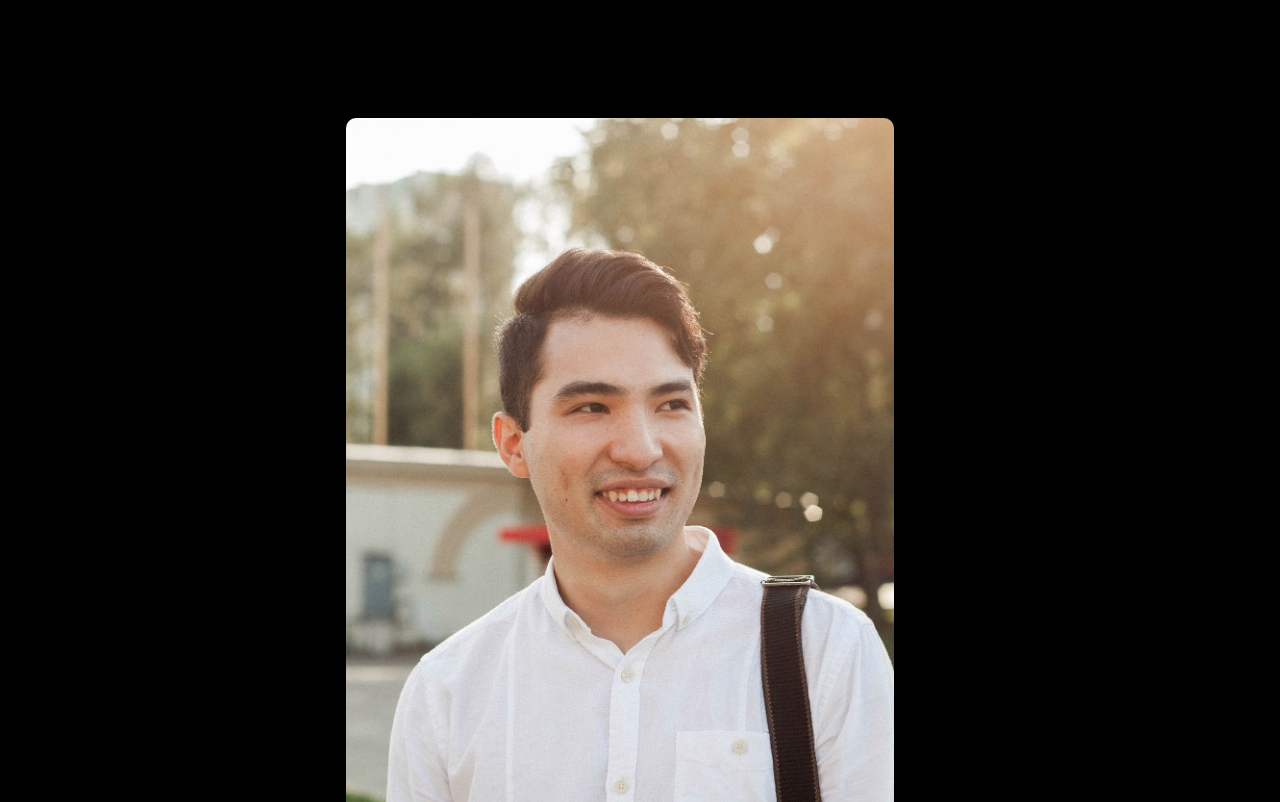
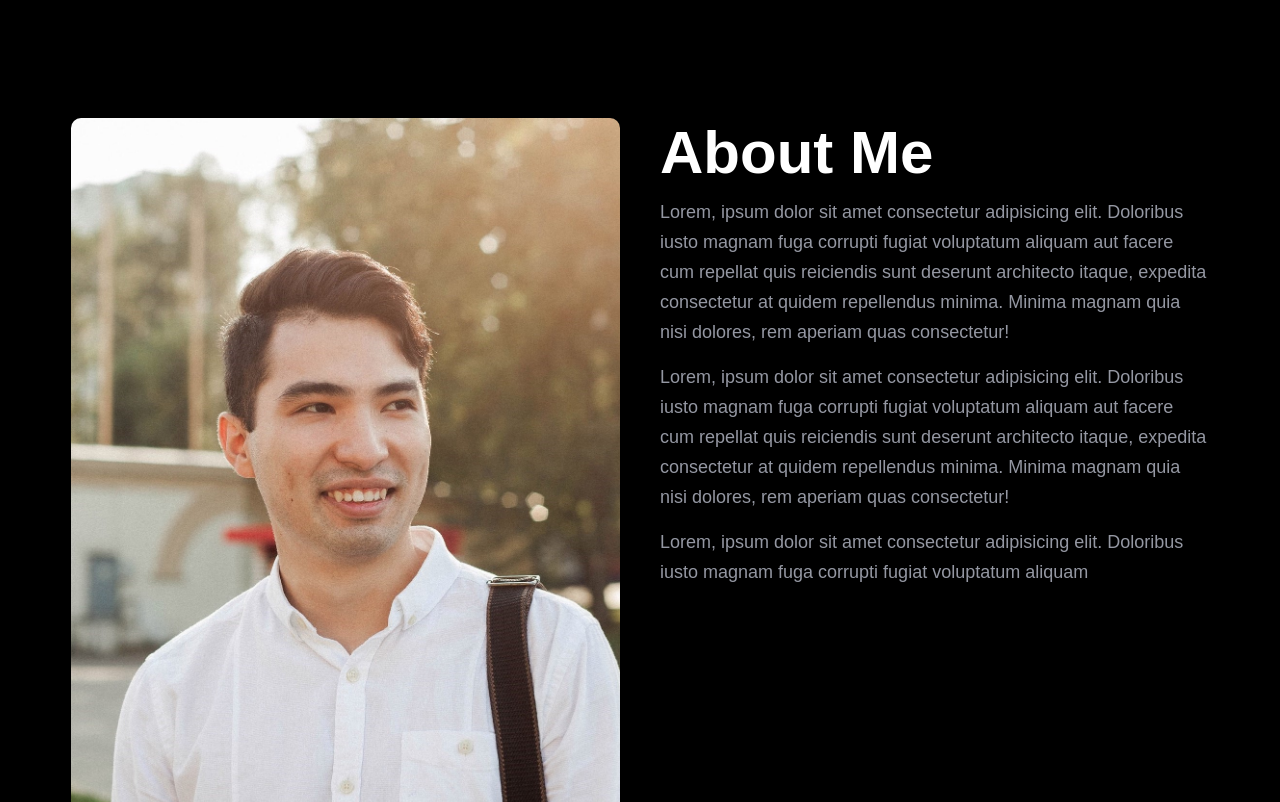
Before and after one commit to dkimd5/react-portfolio, a React (Create React App) app: page / in a window 1280 px wide. Shown: the part 531-1333 px from the top of the page. Built offline with nearby package versions, Linux system fonts and the light colour scheme.

Commit message:
about text added

```diff
--- a/src/About/About.css
+++ b/src/About/About.css
@@ -2,3 +2,11 @@ img.about__img {
     border-radius: 10px;
     width: 100%;
 }
+
+h1.about__heading {
+    margin-bottom: 10px;
+    font-weight: 700;
+    text-align: start;
+    font-family: Montserrat, sans-serif;
+    font-size: 60px;
+}
--- a/src/About/About.js
+++ b/src/About/About.js
@@ -1,22 +1,42 @@
-import React from 'react';
-import './About.css';
-import aboutImg from '../img/aboutImg.jpg'
+import React from "react";
+import "./About.css";
+import aboutImg from "../img/aboutImg.jpg";
 
 function About() {
   return (
-        <div className='about component__space'>
+    <div className="about component__space">
       <div className="container">
         <div className="row">
           <div className="col__2">
-                        <img src={aboutImg} alt="" className='about__img' />
+            <img src={aboutImg} alt="" className="about__img" />
           </div>
           <div className="col__2">
-
+            <h1 className="about__heading">About Me</h1>
+            <div className="about__meta">
+              <p className="about__text p__color">
+                Lorem, ipsum dolor sit amet consectetur adipisicing elit.
+                Doloribus iusto magnam fuga corrupti fugiat voluptatum aliquam
+                aut facere cum repellat quis reiciendis sunt deserunt architecto
+                itaque, expedita consectetur at quidem repellendus minima.
+                Minima magnam quia nisi dolores, rem aperiam quas consectetur!
+              </p>
+              <p className="about__text p__color">
+                Lorem, ipsum dolor sit amet consectetur adipisicing elit.
+                Doloribus iusto magnam fuga corrupti fugiat voluptatum aliquam
+                aut facere cum repellat quis reiciendis sunt deserunt architecto
+                itaque, expedita consectetur at quidem repellendus minima.
+                Minima magnam quia nisi dolores, rem aperiam quas consectetur!
+              </p>
+              <p className="about__text p__color">
+                Lorem, ipsum dolor sit amet consectetur adipisicing elit.
+                Doloribus iusto magnam fuga corrupti fugiat voluptatum aliquam
+              </p>
             </div>
           </div>
         </div>
       </div>
-    )
+    </div>
+  );
 }
 
 export default About;
--- a/src/App.css
+++ b/src/App.css
@@ -126,3 +126,11 @@ button.btn {
   width: 180px;
   margin: 0px 10px;
 }
+
+.p__color {
+  color: rgba(198,201,216,.75);
+  font-size: 18px;
+  line-height: 30px;
+  font-family: Poppins,sans-serif;
+  margin-bottom: 15px;
+}
```
Lines whose indentation alone changed are shown as unchanged.
